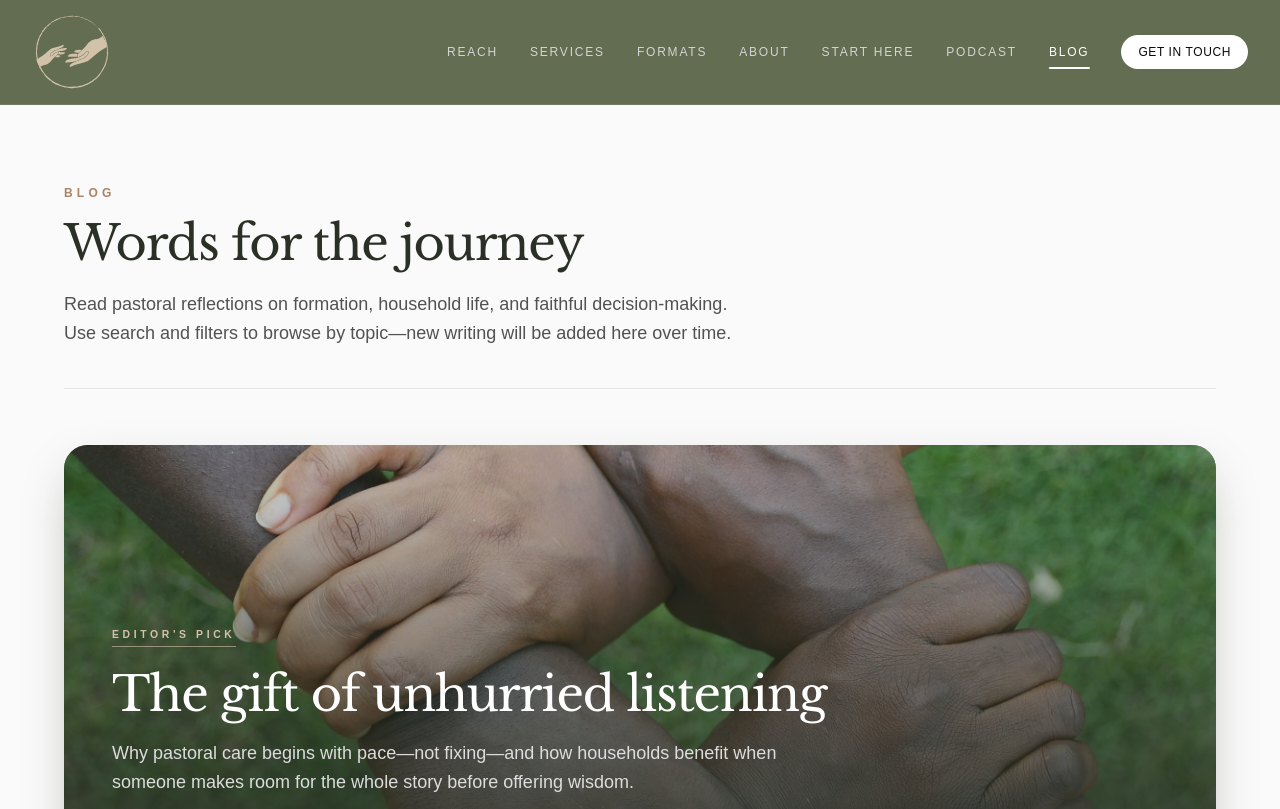
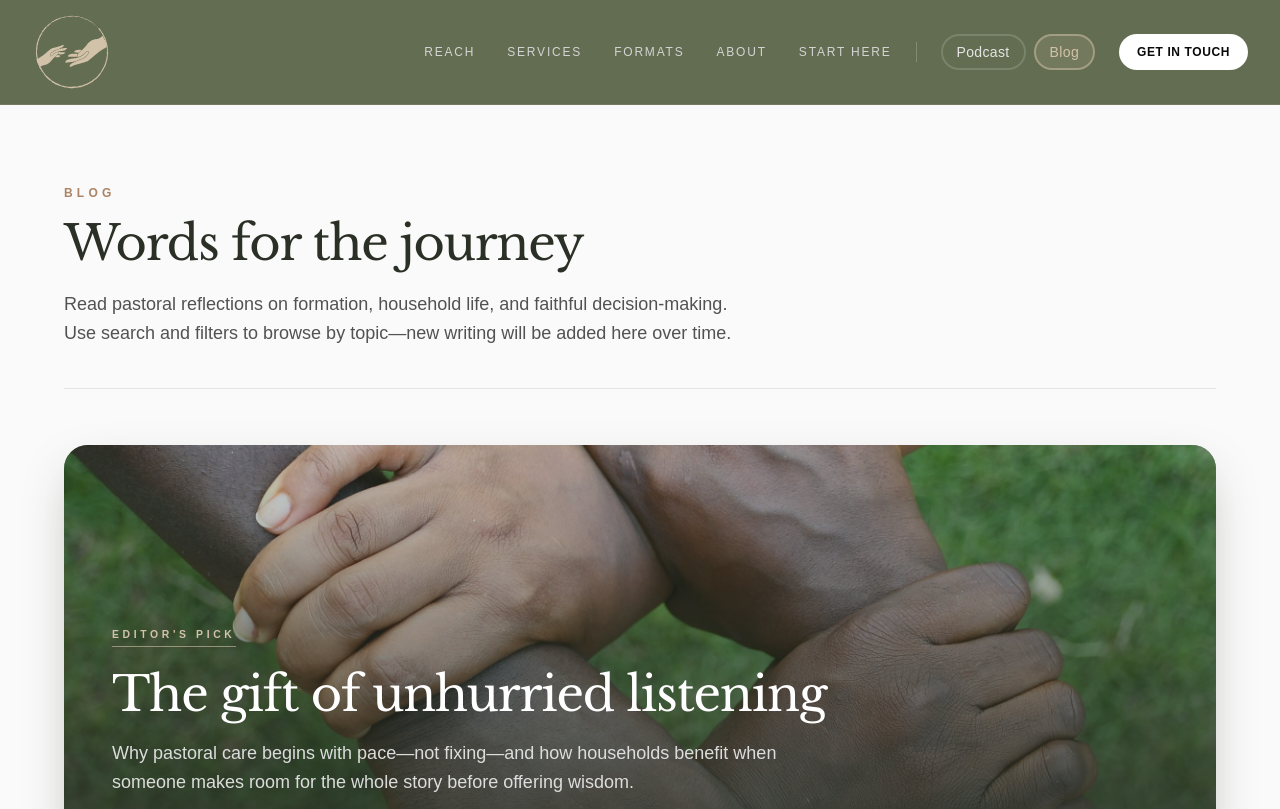
Before and after one commit to Sthembisor375/Pneumatike, a Next.js app in the folder pneumatike/: page /blog in a window 1280 px wide. Shown: the top 809 px of the page. Built offline with nearby package versions, Linux system fonts and the light colour scheme.

Commit message:
Refactor SiteHeader component to streamline navigation. Remove deprecated NavHighlightId type and replace with SectionId. Introduce resourceLinks for Podcast and Blog navigation, enhancing mobile and desktop link styles. Update layout for improved accessibility and user experience.

```diff
--- a/pneumatike/app/components/SiteHeader.tsx
+++ b/pneumatike/app/components/SiteHeader.tsx
@@ -21,7 +21,6 @@ const SECTION_IDS = [
 ] as const;
 
 type SectionId = (typeof SECTION_IDS)[number];
-type NavHighlightId = SectionId | "contact" | "podcast" | "blog";
 
 const navLinks: readonly {
   href: string;
@@ -34,6 +33,29 @@ const navLinks: readonly {
   { href: "/#about", label: "About", sectionId: "about" },
   { href: "/#next-steps", label: "Start here", sectionId: "next-steps" },
 ];
+
+const resourceLinks = [
+  { href: "/podcast", label: "Podcast" },
+  { href: "/blog", label: "Blog" },
+] as const;
+
+function resourceLinkClassName(active: boolean) {
+  return [
+    "rounded-full border-2 px-3.5 py-1.5 text-sm font-medium tracking-wide transition",
+    active
+      ? "border-[#D2C2A9]/50 bg-[#D2C2A9]/15 text-[#D2C2A9]"
+      : "border-white/15 text-neutral-200 hover:border-[#D2C2A9]/35 hover:bg-white/5 hover:text-[#D2C2A9]",
+  ].join(" ");
+}
+
+function resourceLinkMobileClassName(active: boolean) {
+  return [
+    "rounded-full border-2 px-4 py-2.5 text-sm font-medium tracking-wide transition",
+    active
+      ? "border-[#D2C2A9]/50 bg-[#D2C2A9]/15 text-[#D2C2A9]"
+      : "border-white/15 text-neutral-200 hover:border-[#D2C2A9]/35 hover:bg-white/5 hover:text-[#D2C2A9]",
+  ].join(" ");
+}
 
 function HamburgerIcon({ open }: { open: boolean }) {
   return (
@@ -86,20 +108,12 @@ export function SiteHeader() {
   const underlineRef = useRef<HTMLSpanElement>(null);
   const underlineTweenRef = useRef<gsap.core.Animation | null>(null);
   const skipResizeObserverRef = useRef(true);
-  const linkRefs = useRef<Partial<Record<NavHighlightId, HTMLAnchorElement | null>>>(
+  const linkRefs = useRef<Partial<Record<SectionId, HTMLAnchorElement | null>>>(
     {},
   );
 
-  const navHighlight: NavHighlightId | null =
-    pathname === "/contact"
-      ? "contact"
-      : pathname === "/podcast"
-        ? "podcast"
-        : pathname === "/blog" || pathname.startsWith("/blog/")
-          ? "blog"
-          : pathname === "/"
-            ? activeSectionId
-            : null;
+  const navHighlight: SectionId | null =
+    pathname === "/" ? activeSectionId : null;
 
   const animateUnderline = useCallback(
     (mode: "jump" | "quick" | "hide") => {
@@ -292,7 +306,10 @@ export function SiteHeader() {
             className="h-16 w-16 sm:h-20 sm:w-20"
           />
         </Link>
-        <nav className="hidden items-center gap-8 md:flex" aria-label="Primary">
+        <nav
+          className="hidden items-center gap-5 md:flex lg:gap-6"
+          aria-label="Primary"
+        >
           <div ref={navTrackRef} className="relative flex items-center gap-8">
             <span
               ref={underlineRef}
@@ -316,45 +333,38 @@ export function SiteHeader() {
                 {item.label}
               </Link>
             ))}
+          </div>
+
+          <span aria-hidden className="h-5 w-px shrink-0 bg-white/20" />
+
+          <div className="flex items-center gap-2" aria-label="Podcast and blog">
+            {resourceLinks.map((item) => {
+              const active =
+                item.href === "/podcast" ? podcastIsActive : blogIsActive;
+              return (
                 <Link
-              ref={(el) => {
-                linkRefs.current.podcast = el;
-              }}
-              href="/podcast"
-              aria-current={podcastIsActive ? "page" : undefined}
-              className={`relative z-10 text-xs uppercase tracking-[0.15em] transition-colors ${
-                podcastIsActive
-                  ? "text-white"
-                  : "text-neutral-300 hover:text-white"
-              }`}
+                  key={item.href}
+                  href={item.href}
+                  aria-current={active ? "page" : undefined}
+                  className={resourceLinkClassName(active)}
                 >
-              Podcast
+                  {item.label}
                 </Link>
+              );
+            })}
+          </div>
+
           <Link
-              ref={(el) => {
-                linkRefs.current.blog = el;
-              }}
-              href="/blog"
-              aria-current={blogIsActive ? "page" : undefined}
-              className={`relative z-10 text-xs uppercase tracking-[0.15em] transition-colors ${
-                blogIsActive
-                  ? "text-white"
-                  : "text-neutral-300 hover:text-white"
-              }`}
-            >
-              Blog
-            </Link>
-            <Link
-              ref={(el) => {
-                linkRefs.current.contact = el;
-              }}
             href="/contact"
             aria-current={contactIsActive ? "page" : undefined}
-              className="relative z-10 rounded-full border border-white/25 bg-white px-4 py-2 text-xs font-medium uppercase tracking-wider text-neutral-950 transition hover:bg-neutral-100"
+            className={`shrink-0 rounded-full border-2 px-4 py-2 text-xs font-semibold uppercase tracking-wider transition ${
+              contactIsActive
+                ? "border-white bg-white text-neutral-950"
+                : "border-white/25 bg-white text-neutral-950 hover:bg-neutral-100"
+            }`}
           >
             Get in touch
           </Link>
-          </div>
         </nav>
         <button
           type="button"
@@ -401,12 +411,18 @@ export function SiteHeader() {
               <HamburgerIcon open />
             </button>
           </div>
-          <nav className="flex flex-1 flex-col gap-1 overflow-y-auto px-4 py-6">
+          <nav className="flex flex-1 flex-col overflow-y-auto px-4 py-6">
+            <p className="px-3 pb-2 text-[0.65rem] font-semibold uppercase tracking-[0.22em] text-neutral-400">
+              On this page
+            </p>
+            <div className="flex flex-col gap-1">
               {navLinks.map((item) => (
                 <Link
                   key={item.href}
                   href={item.href}
-                aria-current={linkIsActive(item.sectionId) ? "true" : undefined}
+                  aria-current={
+                    linkIsActive(item.sectionId) ? "true" : undefined
+                  }
                   className={`rounded-lg border-l-2 px-3 py-3 text-sm uppercase tracking-wider transition ${
                     linkIsActive(item.sectionId)
                       ? "border-white bg-white/10 text-white"
@@ -417,34 +433,33 @@ export function SiteHeader() {
                   {item.label}
                 </Link>
               ))}
+            </div>
+
+            <p className="mt-8 px-3 pb-2 text-[0.65rem] font-semibold uppercase tracking-[0.22em] text-[#D2C2A9]/80">
+              Explore
+            </p>
+            <div className="flex flex-col gap-2 px-3">
+              {resourceLinks.map((item) => {
+                const active =
+                  item.href === "/podcast" ? podcastIsActive : blogIsActive;
+                return (
                   <Link
-              href="/podcast"
-              aria-current={podcastIsActive ? "page" : undefined}
-              className={`rounded-lg border-l-2 px-3 py-3 text-sm uppercase tracking-wider transition ${
-                podcastIsActive
-                  ? "border-white bg-white/10 text-white"
-                  : "border-transparent text-neutral-200 hover:bg-white/10 hover:text-white"
-              }`}
+                    key={item.href}
+                    href={item.href}
+                    aria-current={active ? "page" : undefined}
+                    className={`w-fit ${resourceLinkMobileClassName(active)}`}
                     onClick={() => setOpen(false)}
                   >
-              Podcast
+                    {item.label}
                   </Link>
-            <Link
-              href="/blog"
-              aria-current={blogIsActive ? "page" : undefined}
-              className={`rounded-lg border-l-2 px-3 py-3 text-sm uppercase tracking-wider transition ${
-                blogIsActive
-                  ? "border-white bg-white/10 text-white"
-                  : "border-transparent text-neutral-200 hover:bg-white/10 hover:text-white"
-              }`}
-              onClick={() => setOpen(false)}
-            >
-              Blog
-            </Link>
+                );
+              })}
+            </div>
+
             <Link
               href="/contact"
               aria-current={contactIsActive ? "page" : undefined}
-              className={`mx-3 mt-6 inline-flex w-fit rounded-full border px-4 py-2.5 text-xs font-semibold uppercase tracking-wider transition ${
+              className={`mx-3 mt-8 inline-flex w-fit rounded-full border-2 px-5 py-3 text-xs font-semibold uppercase tracking-wider transition ${
                 contactIsActive
                   ? "border-white bg-white text-neutral-950"
                   : "border-white/25 bg-white text-neutral-950 hover:bg-neutral-100"
```
Lines whose indentation alone changed are shown as unchanged.
